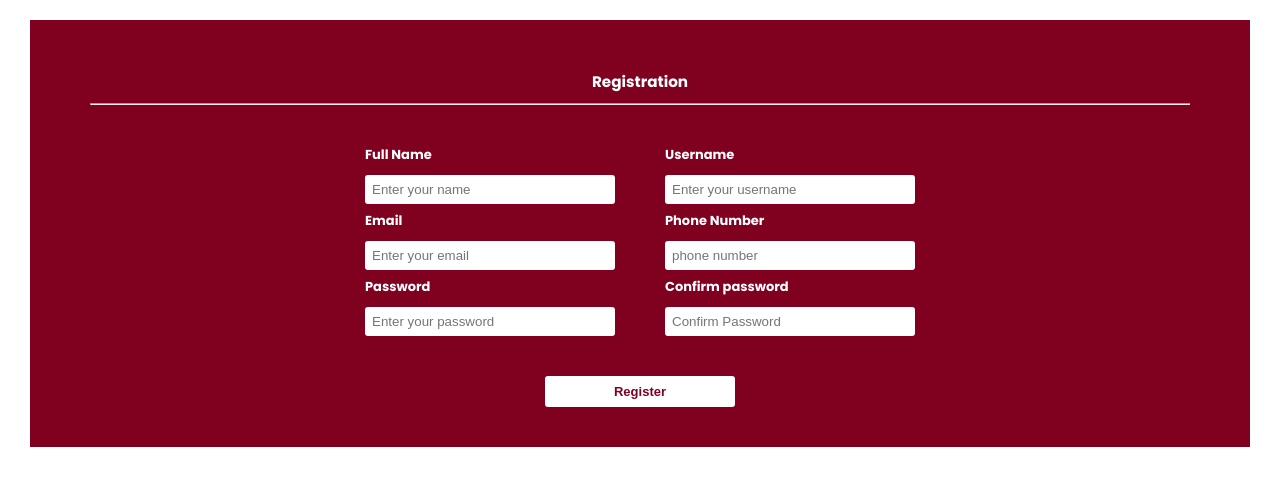
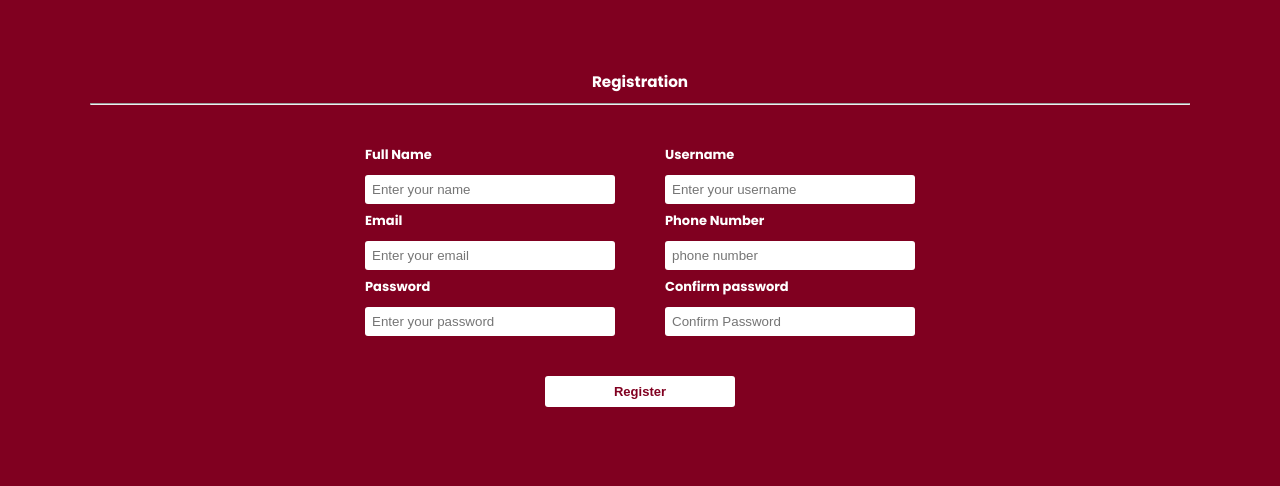
Before and after one commit to UnityOfoyi/First-Project-Registration-form, a plain HTML site: page index.html in a window 1280 px wide. Drawn offline with Linux system fonts and the light colour scheme; a web font is replaced by a local one.

Commit message:
Update style.css

```diff
--- a/style.css
+++ b/style.css
@@ -5,6 +5,10 @@
   padding: 0;
   box-sizing: border-box;
 }
+body{
+   background-color: #800020;
+}
+
 form {
   padding: 30px;
   background-color: #800020;
@@ -12,6 +16,7 @@ form {
   font-family: "Poppins", sans-serif;
   font-size: small;
   font-weight: bold;
+  min-height: 100vh;
 }
 .register {
   text-align: center;
```
